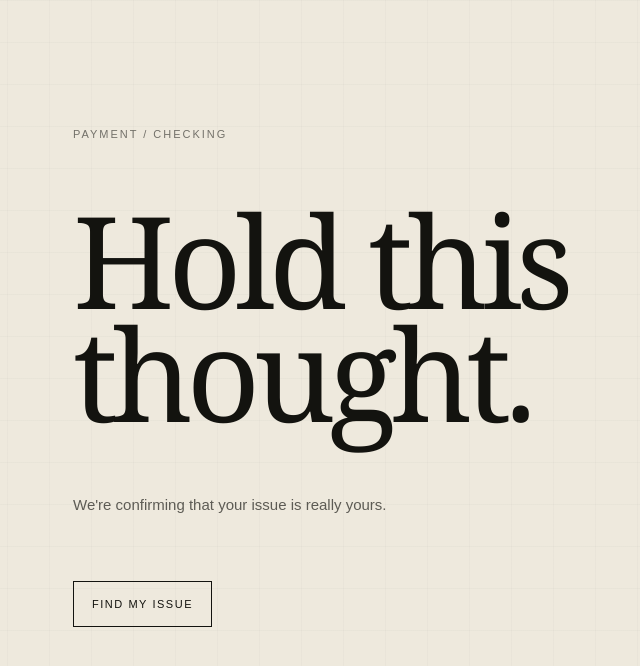
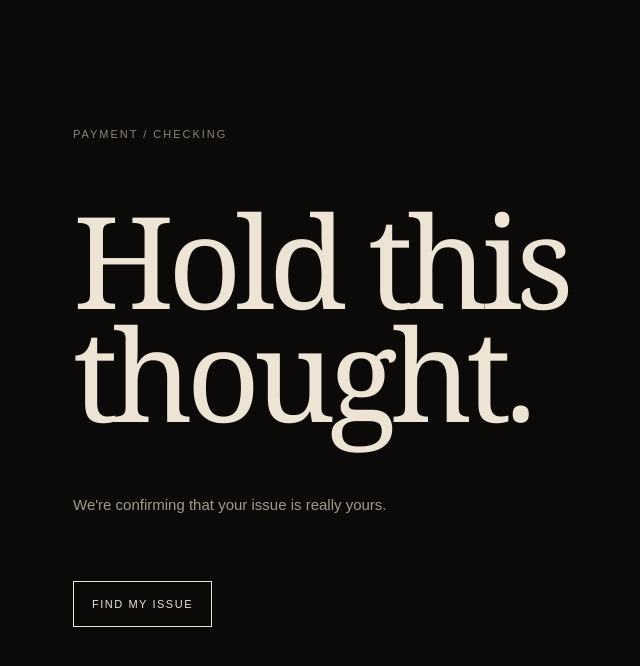
Before and after one commit to itxsam57/issued-once, a Next.js app: page /issue in a window 1280 px wide. Shown: the top 666 px of the page, without its empty margins (77-717 px from the left). Built offline with nearby package versions, Linux system fonts and the light colour scheme; no server answers.

Commit message:
feat(ui): mirror themed issue surface

```diff
--- a/src/app/issue/page.tsx
+++ b/src/app/issue/page.tsx
@@ -2,7 +2,7 @@ import { IssueStatusView } from '@/components/experience/IssueStatusView';
 
 export default function IssuePage() {
   return (
-    <main className="public-interview">
+    <main className="public-interview io-customer-theme" data-io-surface="secret-motion">
       <IssueStatusView />
     </main>
   );
```
